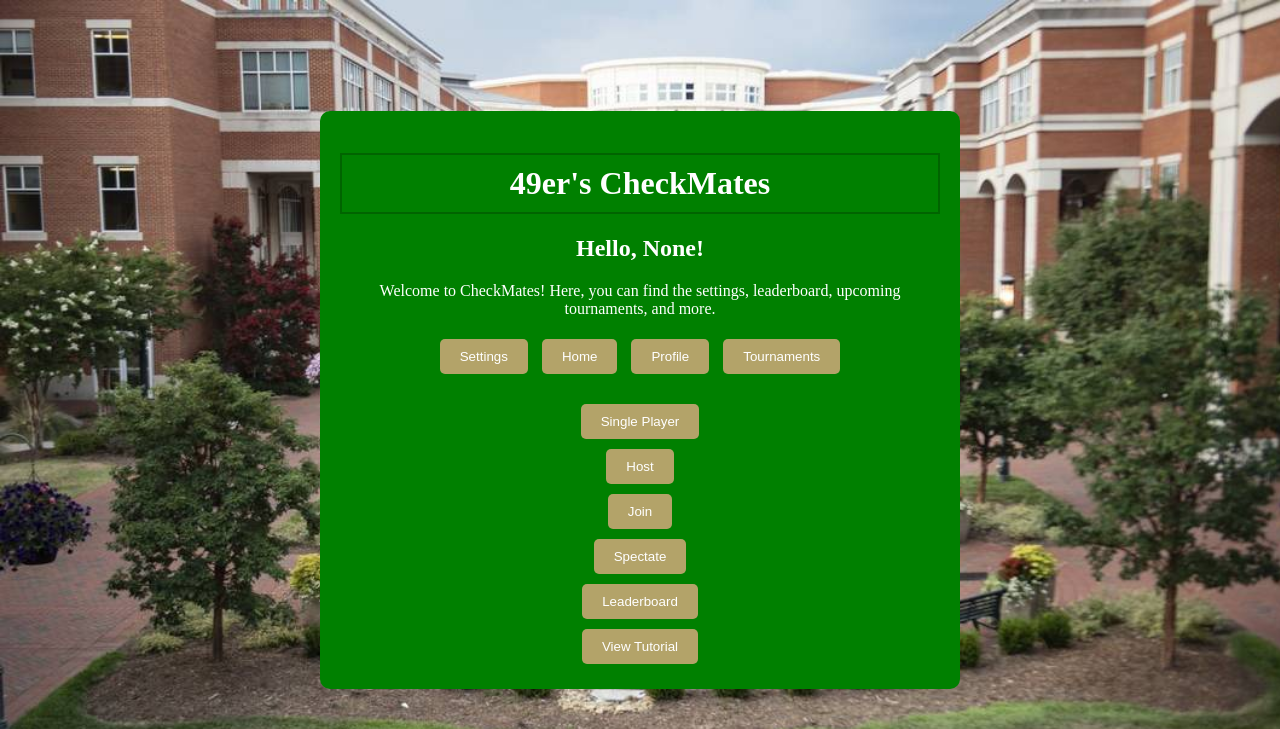
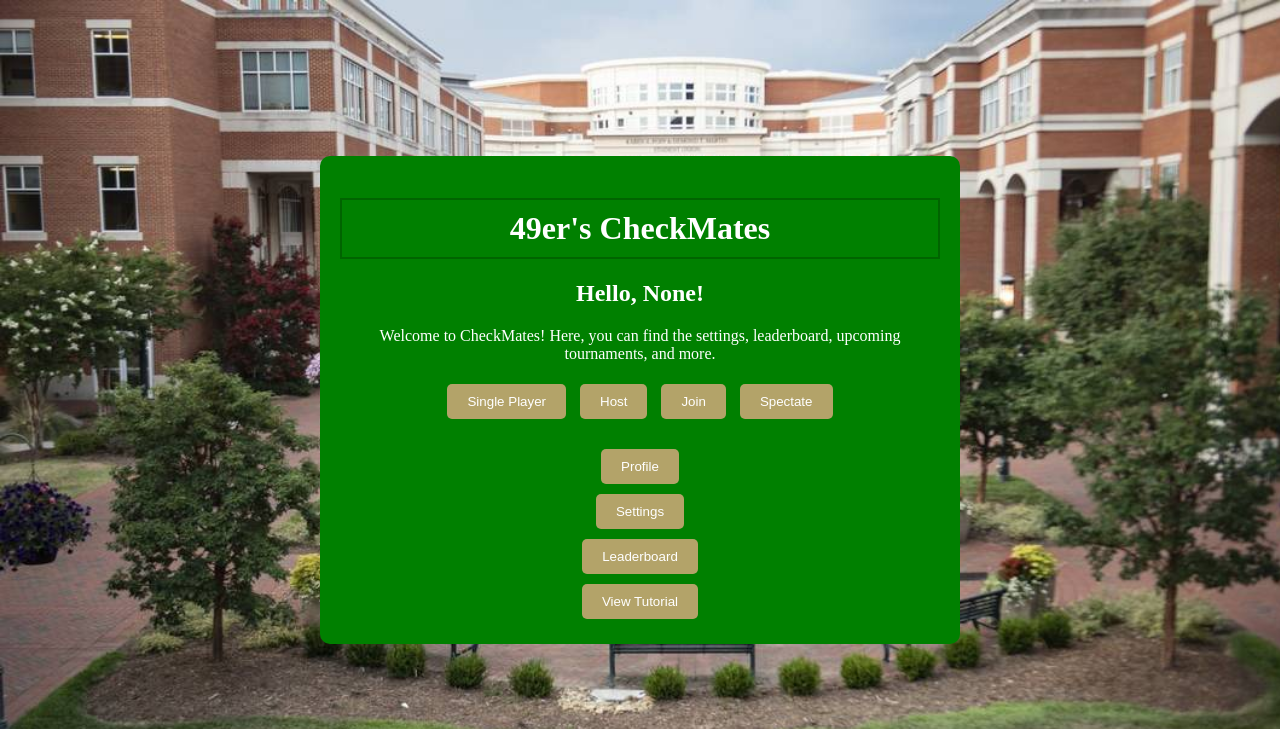
Before and after one commit to SeanDaBlack/checkmasters, a Flask app: page /home in a window 1280 px wide. Shown: the top 729 px of the page. Run offline with Flask 2, Linux system fonts and the light colour scheme.

Commit message:
removed useless buttons

```diff
--- a/templates/home.html
+++ b/templates/home.html
@@ -12,18 +12,16 @@
             <h2>Hello, {{ user_name }}!</h2>
             <p>Welcome to CheckMates! Here, you can find the settings, leaderboard, upcoming tournaments, and more.</p>
             <div class="horizontal-buttons">
-                <a href="/settings"><button class="button settings-button">Settings</button></a>
-                <a href="/home"><button class="button home-button">Home</button></a>
-                <a href="/profile"><button class="button profile-button">Profile</button></a>
-                <a href="#"><button class="button tournaments-button">Tournaments</button></a>
+                <a href="/1player"><button class="button singlePlayer-button">Single Player</button></a>
+                <a href="/host"><button class="button player1-button">Host</button></a>
+                <a href="/join"><button class="button player2-button">Join</button></a>
+                <a href="/spectate"><button class="button spectate-button">Spectate</button></a>
             </div>
         </div>
         <div class="navigation">
             <div class="vertical-buttons">
-                <a href="/1player"><button class="button singlePlayer-button">Single Player</button></a>
-                <a href="/host"><button class="button player1-button">Host</button></a>
-                <a href="/join"><button class="button player2-button">Join</button></a>
-                <a href="/spectate"><button class="button spectate-button">Spectate</button></a>
+                <a href="/profile"><button class="button profile-button">Profile</button></a>
+                <a href="/settings"><button class="button settings-button">Settings</button></a>
                 <a href="/leaderboard"><button class="button leaderboard-button">Leaderboard</button></a>
                 <button class="button tutorial-button" id="tutorialButton" onclick="openTutorialModal()">View Tutorial</button>
             </div>
```
